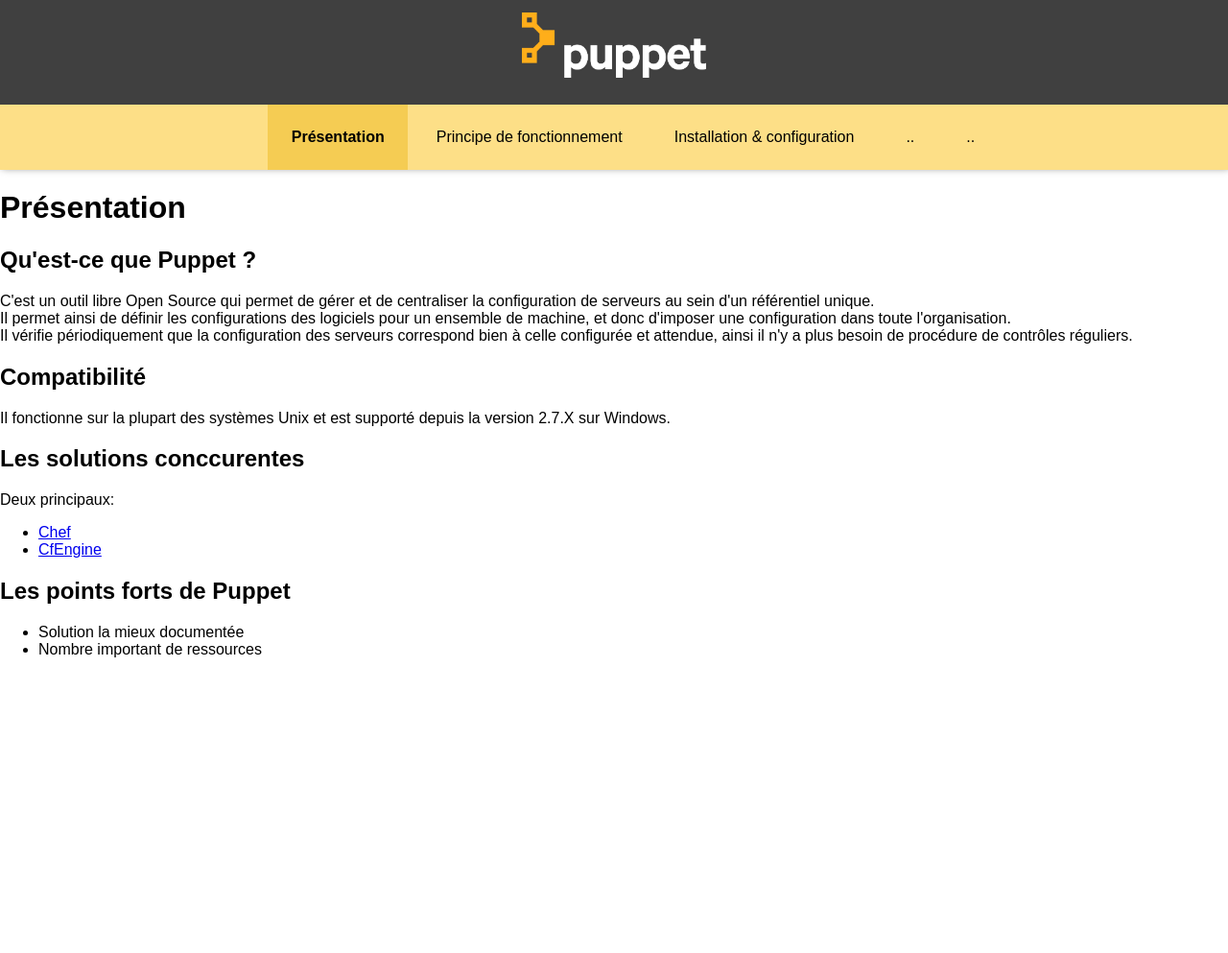
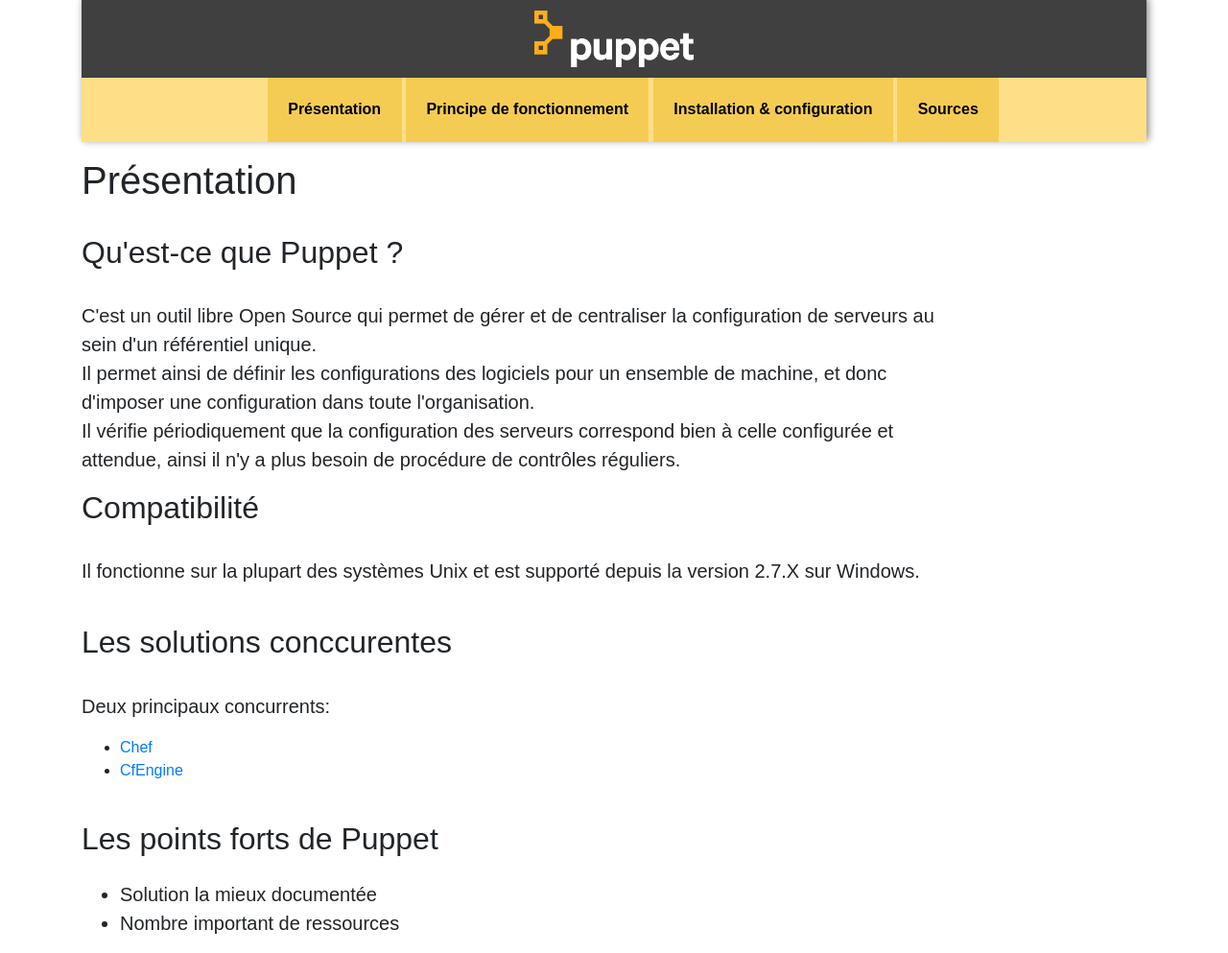
Before and after one commit to fatimab/puppetblog, a plain HTML site: page index.html in a window 1280 px wide. Shown: the whole page at 96% size. Before the commit the page ends 800 px from the top, so only its background shows below. Drawn offline with nearby package versions, Linux system fonts and the light colour scheme.

Commit message:
Update index.html

```diff
--- a/index.html
+++ b/index.html
@@ -1,28 +1,30 @@
-<html>
+<!DOCTYPE html>
+<html lang="fr">
 <head>
+	<meta charset="UTF-8">
 	<title>Accueil</title>
-	<meta charset="UTF-8">
+	<meta name="viewport" content="width=device-width, initial-scale=1">
+    <meta http-equiv="x-ua-compatible" content="ie=edge">
+	<link rel="stylesheet" href="https://cdn.rawgit.com/twbs/bootstrap/v4-dev/dist/css/bootstrap.css">
 	<link rel="stylesheet" href="assets/css/style.css">
 </head>
 <body>
+	<div class="container">
 		<div class="bandeau">
-		<img src="assets/img/logo.png" class="bandeau-logo">
+			<a href="index.html"><img src="assets/img/logo.png" class="bandeau-logo"></a>
 			<div class="bandeau-menu">
 				<ul>
 					<li class="bandeau-menu-active">
 						<a href="index.html">Présentation</a>
 					</li>
-				<li>
+					<li class="bandeau-menu-active">
 						<a href="fonctionnement.html">Principe de fonctionnement</a>
 					</li>
-				<li>
-					<a href="">Installation & configuration</a>
+					<li class="bandeau-menu-active">
+						<a href="installation.html">Installation & configuration</a>
 					</li>
-				<li>
-					<a href="">..</a>
-				</li>
-				<li>
-					<a href="">..</a>
+					<li class="bandeau-menu-active">
+						<a href="sources.html">Sources</a>
 					</li>
 				</ul>
 			</div>
@@ -30,32 +32,54 @@
 
 		<div class="content">
 			<h1>Présentation</h1>
+			<br/>
 			<h2>Qu'est-ce que Puppet ?</h2>
-		<p>
+			<br/>
+			<div class="row">
+				<div class="col-md-10">
+					<p class="blockquote">
 						C'est un outil libre Open Source qui permet de gérer et de centraliser la configuration de serveurs au sein d'un référentiel unique.<br/>
 						Il permet ainsi de définir les configurations des logiciels pour un ensemble de machine, et donc d'imposer une configuration dans toute l'organisation.<br/>
 						Il vérifie périodiquement que la configuration des serveurs correspond bien à celle configurée et attendue, ainsi il n'y a plus besoin de procédure de contrôles réguliers.
 					</p>
+				</div>
+			</div>
 			<h2>Compatibilité</h2>
-		<p>
+			<br/>
+			<div class="row">
+				<div class="col-md-10">
+					<p class="blockquote">
 						Il fonctionne sur la plupart des systèmes Unix et est supporté depuis la version 2.7.X sur Windows.
 					</p>
+				</div>
+			</div>
+			<br/>
 			<h2>Les solutions conccurentes</h2>
-		<p>
-		Deux principaux:
+			<br/>
+			<div class="row">
+				<div class="col-md-10">
+					<p class="blockquote">
+					Deux principaux concurrents:
 						<ul>
 							<li><a href="https://www.chef.io/chef/">Chef</a></li>
 							<li><a href="https://cfengine.com/">CfEngine</a></li>
-
 						</ul>
 					</p>
+				</div>
+			</div>
+			<br/>
 			<h2>Les points forts de Puppet</h2>
+			<div class="row">
+				<div class="col-md-10">
 					<p>
-			<ul>
+						<ul class="blockquote">
 							<li>Solution la mieux documentée </li>
 							<li>Nombre important de ressources </li>
 						</ul>
 					</p>
 				</div>
+			</div>
+		</div>
+	</div>
 </body>
 </html>
```
Lines whose indentation alone changed are shown as unchanged.
